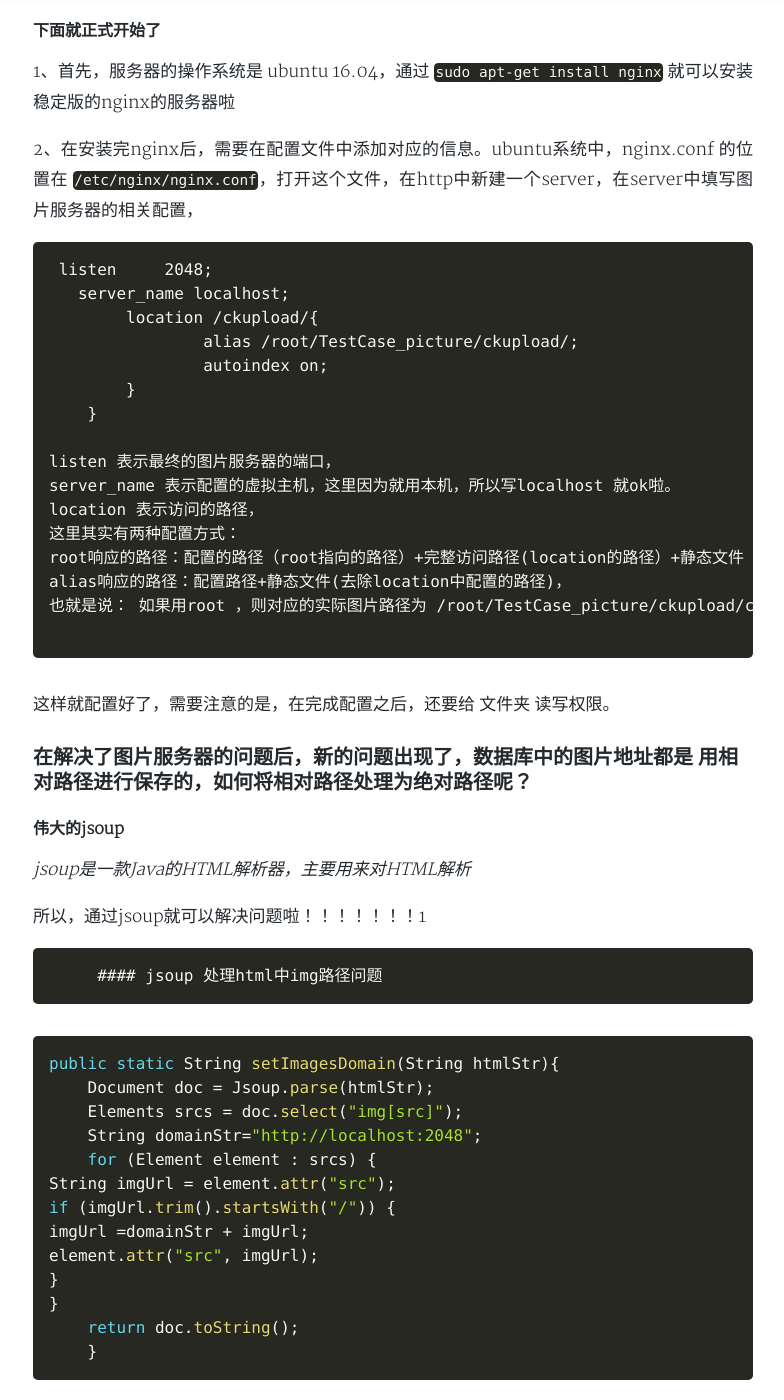
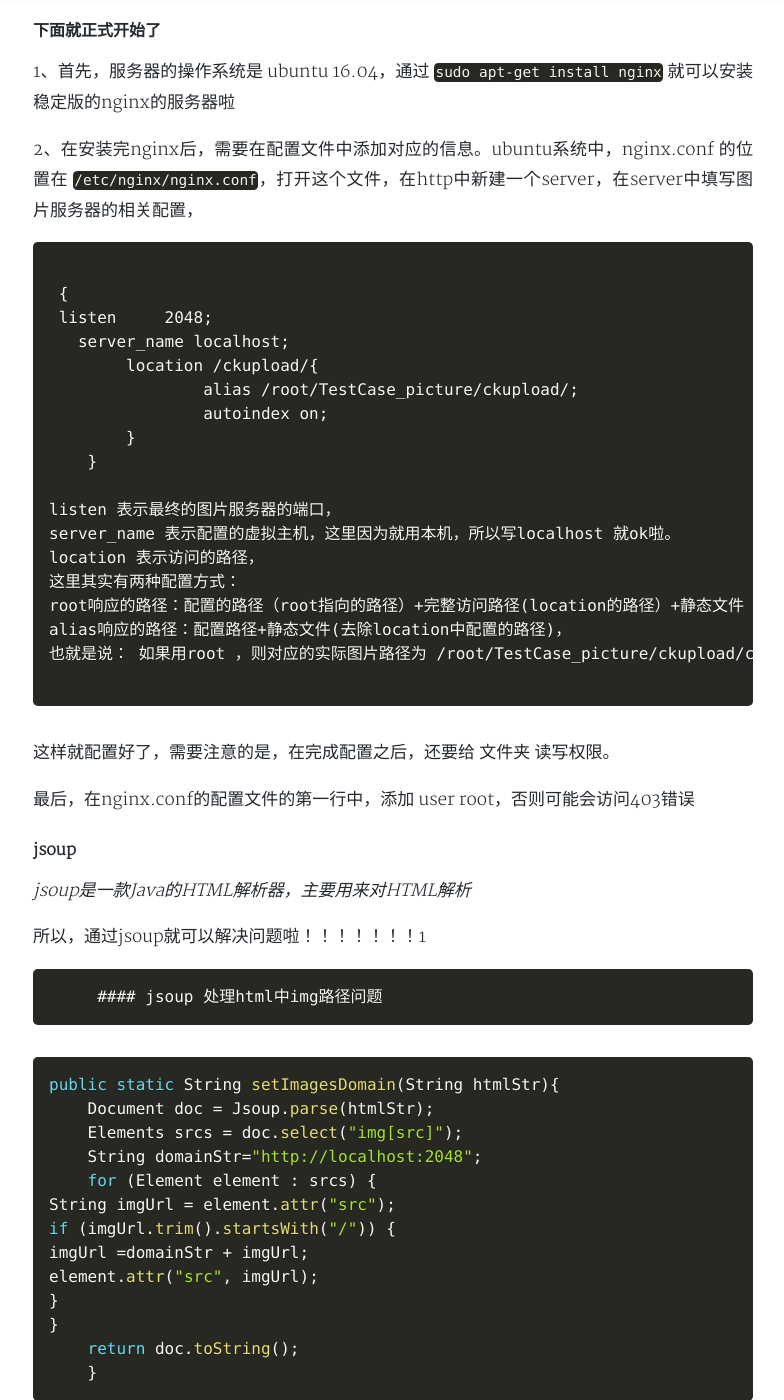
Before and after one commit to x-y-c/x-y-c.github.io, a Jekyll site: the page built from _posts/2019-08-01-nginx配置图片服务器.md, in a window 1280 px wide and 1400 px high, scrolled down 704 px. Shown: the whole window, without its empty margins (247-1031 px from the left). Built offline with Jekyll 4.4.1, drawn with Linux system fonts in a browser that asks for light colours; nearby versions of some CDN libraries; a style sheet for code colours, icons or effects is not loaded.

Commit message:
Update 2019-08-01-nginx配置图片服务器.md

````diff
--- a/_posts/2019-08-01-nginx配置图片服务器.md
+++ b/_posts/2019-08-01-nginx配置图片服务器.md
@@ -22,6 +22,8 @@ tags: 后端  nginx
 2、在安装完nginx后，需要在配置文件中添加对应的信息。ubuntu系统中，nginx.conf 的位置在 `/etc/nginx/nginx.conf`，打开这个文件，在http中新建一个server，在server中填写图片服务器的相关配置，
 
 ```
+
+ {
  listen     2048;
    server_name localhost;
         location /ckupload/{
@@ -44,9 +46,9 @@ alias响应的路径：配置路径+静态文件(去除location中配置的路
 
 这样就配置好了，需要注意的是，在完成配置之后，还要给 文件夹 读写权限。
 
-### 在解决了图片服务器的问题后，新的问题出现了，数据库中的图片地址都是 用相对路径进行保存的，如何将相对路径处理为绝对路径呢？
+最后，在nginx.conf的配置文件的第一行中，添加 user root，否则可能会访问403错误
 
-#### 伟大的jsoup
+#### jsoup
 
 *jsoup是一款Java的HTML解析器，主要用来对HTML解析*
 
````
